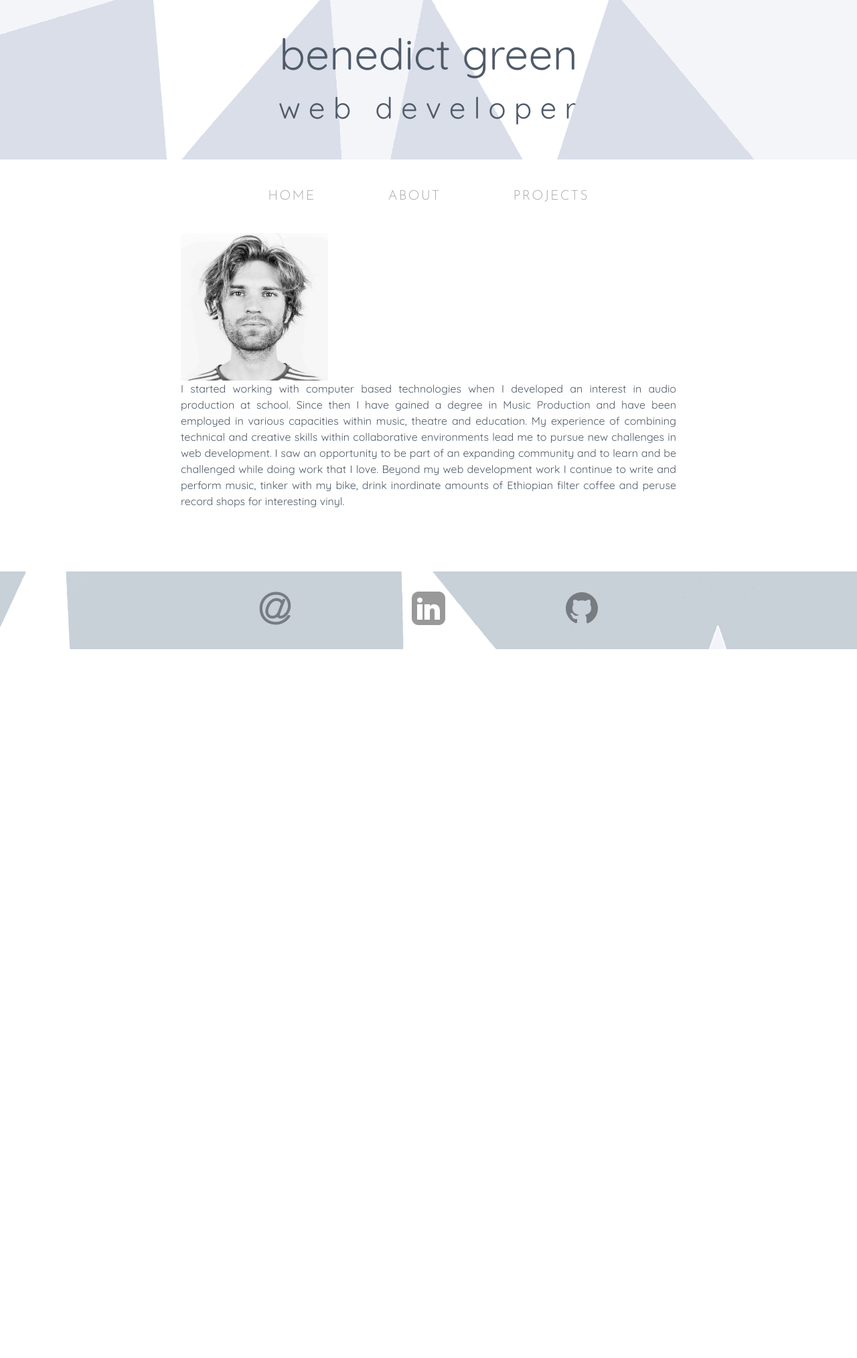
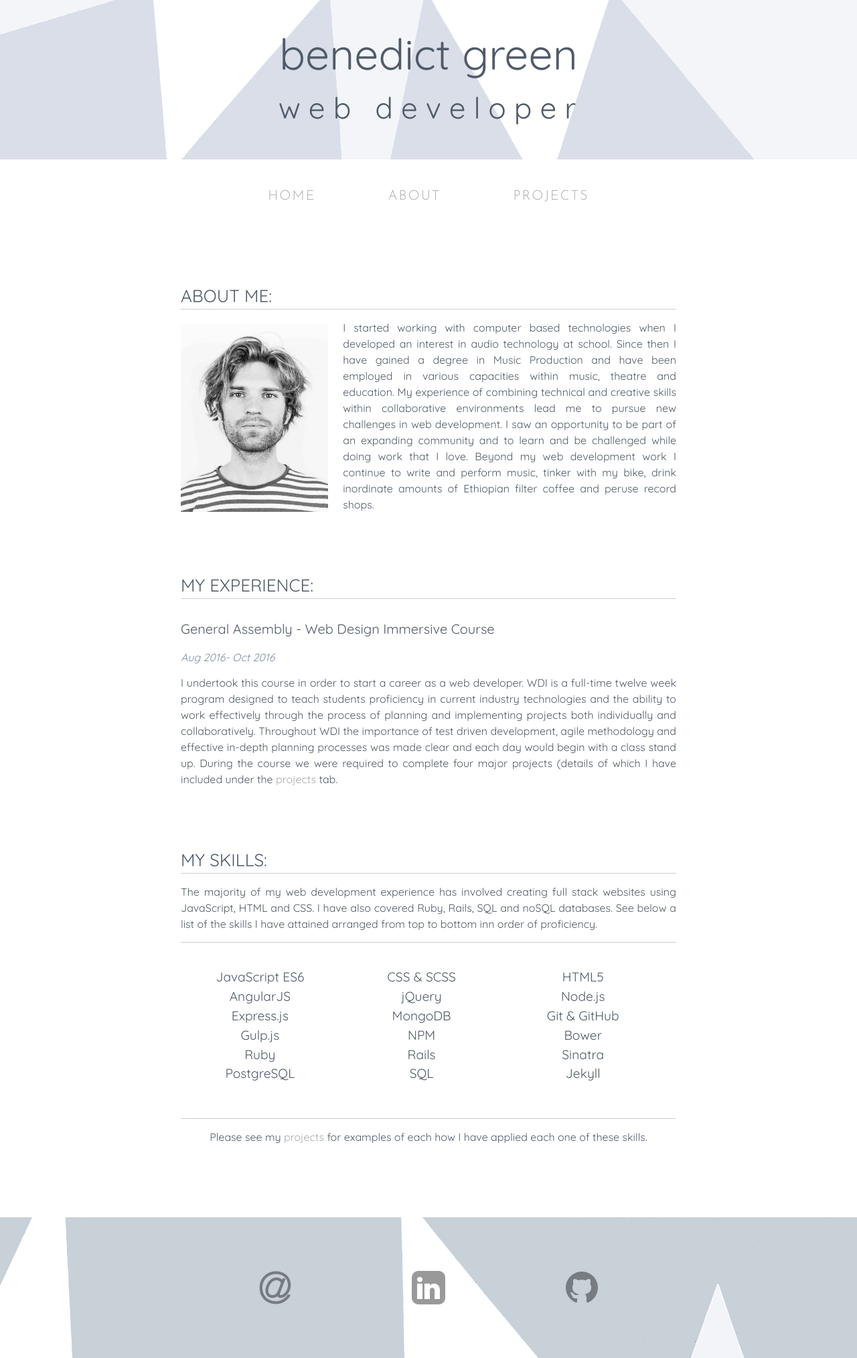
Before and after one commit to BRHGreen/BRHGreen-portfolio, a Jekyll site: the page built from about.html, in a window 1280 px wide. Shown: the whole page at 67% size. Built offline with Jekyll 4.4.1, drawn with Linux system fonts in a browser that asks for light colours; nearby versions of some CDN libraries; before the commit the page ends 969 px from its top, so only the background shows below that.

Commit message:
about done

```diff
--- a/_includes/footer.html
+++ b/_includes/footer.html
@@ -1,4 +1,4 @@
-<footer class="site-footer">
+<footer id="site-footer" class="site-footer">
   <div class="contact">
     <a class="email" href="mailto:benedictgreen@gmail.com"><img src="../images/Email.png" alt="Email"/></a>
     <a class="linkedin" href="https://www.linkedin.com/in/benedict-green" target="_blank"><img src="../images/LinkedIn.png" alt="LinkedIn"/></a>
--- a/_layouts/default.html
+++ b/_layouts/default.html
@@ -17,4 +17,5 @@
 
   </body>
 
+
 </html>
--- a/about.html
+++ b/about.html
@@ -4,10 +4,67 @@ title : About
 permalink: /about/
 ---
 
+<h3 class="about-headings">about me:</h3>
+
 <div class="about-1">
   <div class="me"></div>
 
+  <div>
+    <p class="me-text">I started working with computer based technologies when I developed an interest in audio technology at school. Since then I have gained a degree in Music Production and have been employed in various capacities within music, theatre and education. My experience of combining technical and creative skills within collaborative environments lead me to pursue new challenges in web development. I saw an opportunity to be part of an expanding community and to learn and be challenged while doing work that I love. Beyond my web development work I continue to write and perform music, tinker with my bike, drink inordinate amounts of Ethiopian filter coffee and peruse record shops.</p>
+  </div>
+</div>
 
-    <p>I started working with computer based technologies when I developed an interest in audio production at school. Since then I have gained a degree in Music Production and have been employed in various capacities within music, theatre and education. My experience of combining technical and creative skills within collaborative environments lead me to pursue new challenges in web development. I saw an opportunity to be part of an expanding community and to learn and be challenged while doing work that I love. Beyond my web development work I continue to write and perform music, tinker with my bike, drink inordinate amounts of Ethiopian filter coffee and peruse record shops for interesting vinyl.</p>
+
+<h3 class="about-headings">my experience:</h3>
+<div class="ga">
+  <h4>General Assembly - Web Design Immersive Course </h4></br>
+  <i>Aug 2016- Oct 2016</i>
+  <p class="me-text">
+    I undertook this course in order to start a career as a web developer. WDI is a full-time twelve week program designed to teach students proficiency in current industry technologies and the ability to work effectively through the process of planning and implementing projects both individually and collaboratively. Throughout WDI the importance of test driven development, agile methodology and effective in-depth planning processes was made clear and each day would begin with a class stand up.
+    During the course we were required to complete four major projects (details of which I have included under the <a class="page-link" href="/projects/">projects</a> tab.
+  </p>
+
 
 </div>
+
+
+<h3 class="about-headings">my skills:</h3>
+<p class="me-text">
+  The majority of my web development experience has involved creating full stack websites using JavaScript, HTML and CSS. I have also covered Ruby, Rails, SQL and noSQL databases. See below a list of the skills I have attained arranged from top to bottom inn order of proficiency.
+</p>
+<div class="list-wrapper-all">
+  <div class="list-wrapper">
+    <ul class="me-skills">
+      <li>JavaScript ES6</li>
+      <li>AngularJS</li>
+      <li>Express.js</li>
+      <li>Gulp.js</li>
+      <li>Ruby</li>
+      <li>PostgreSQL</li>
+    </ul>
+  </div>
+  <div  class="list-wrapper">
+    <ul class="me-skills">
+      <li>CSS & SCSS</li>
+      <li>jQuery</li>
+      <li>MongoDB</li>
+      <li>NPM</li>
+      <li>Rails</li>
+      <li>SQL</li>
+    </ul>
+  </div>
+  <div class="list-wrapper">
+    <ul  class="me-skills">
+      <li>HTML5</li>
+      <li>Node.js</li>
+      <li>Git & GitHub</li>
+      <li>Bower</li>
+      <li>Sinatra</li>
+      <li>Jekyll</li>
+    </ul>
+  </div>
+</div>
+
+<p id="me-text" class="me-text">
+  Please see my <a class="page-link" href="/projects/">projects</a> for examples of each how I have applied each one of these skills.
+</p>
--- a/css/style.scss
+++ b/css/style.scss
@@ -5,10 +5,11 @@
 
 
 
-// Our variables
+//Variables
 $base-font-family: 'Quicksand', sans-serif;
 $base-font-size:   16px;
 $base-font-weight: 400;
+$large-font-size: $base-font-size * 1.2;
 $small-font-size:  $base-font-size * 0.875;
 $base-line-height: 1.5;
 
@@ -120,7 +121,7 @@ figcaption {
 * Lists
 */
 ul, ol {
-  margin-left: $spacing-unit;
+  margin-left: 0;
 }
 
 li {
@@ -400,6 +401,14 @@ h1, h2, h3, h4, h5, h6 {
   }
 }
 
+@media screen and (min-height: 700px) {
+  .site-footer {
+    height: 150px;
+  }
+  .contact {
+    padding-top: 50px;
+  }
+}
 
 
 .home {
@@ -412,6 +421,9 @@ h1, h2, h3, h4, h5, h6 {
     display: inline-block;
     text-align: justify;
   }
+  a {
+    padding: 0;
+  }
 }
 
 
@@ -421,18 +433,75 @@ h1, h2, h3, h4, h5, h6 {
   background-repeat: no-repeat;
   background-size: cover;
   width: 220px;
-  height: 220px;
+  height: 280px;
   float: left;
-  margin-right: 5%;
+  margin-right: 3%;
+  margin-top: 7px;
 }
 
 .about-1 {
   p {
     font-size: 1em;
     word-wrap: break-word;
-    display: inline-block;
     text-align: justify;
   }
+}
+
+.about-headings {
+  border-bottom: 1px solid $grey-color;
+  text-transform: uppercase;
+  padding-top: 10%;
+}
+
+.me-text {
+    font-size: 1em;
+    word-wrap: break-word;
+    text-align: justify;
+    a {
+      padding: 0;
+    }
+}
+#me-text {
+  padding-top: 2%;
+  padding-bottom: 2%;
+  text-align: center;
+}
+
+
+.ga {
+  h4, i {
+    display: inline-block;
+    padding-bottom: 2%;
+  }
+  i {
+    font-weight: $small-font-size;
+    color: $grey-color-dark;
+  }
+  h4 {
+    margin: 0;
+    padding-top: 2%;
+  }
+}
+
+
+.me-skills {
+  ul, li {
+    list-style: none;
+    font-size: $large-font-size;
+  }
+}
+.list-wrapper-all {
+  border-top: 1px solid $grey-color;
+  border-bottom: 1px solid $grey-color;
+}
+.list-wrapper {
+  display: inline-block;
+  width: 32%;
+  li {
+    text-align: center;
+  }
+  padding-top: 5%;
+  padding-bottom: 5%;
 }
 
 .contact-list,
--- a/index.html
+++ b/index.html
@@ -4,6 +4,6 @@ layout: default
 
 <div class="home">
   <p>
-    Hello there. Welcome to my website. As you can see from the conspicuously large typeface on the header my name is Benedict Green and I am a web developer. Hit the about tab for more details on my skills and experience. Hit the projects tab to see the results of my labours as a web developer or get in touch via any of the contact links at the bottom of the page.
+    Hello there. Welcome to my website. As you can see from the conspicuously large typeface on the header my name is Benedict Green and I am a web developer. Hit the <a class="page-link" href="/about/">about</a> tab for more details on my skills and experience. Hit the <a class="page-link" href="/projects/">projects</a> tab to see the results of my labours as a web developer or get in touch via any of the <a href="#site-footer">contact links</a> at the bottom of the page.
   </p>
 </div>
```
Also changed, not shown: 4 other files.
